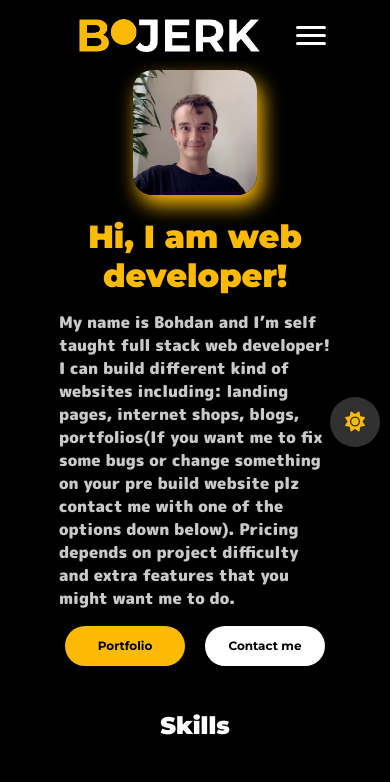
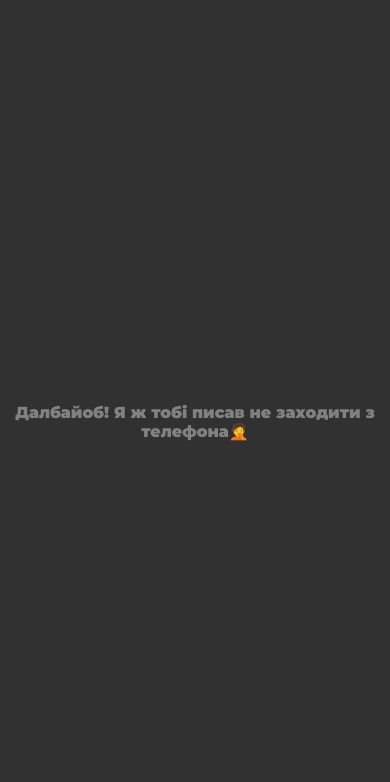
Before and after one commit to orionAnimals/My, a plain HTML site: page index.html in a window 390 px wide. Shown: the top 782 px of the page. Drawn offline with Linux system fonts and the light colour scheme; a web font is replaced by a local one.

Commit message:
Add files via upload

```diff
--- a/index.html
+++ b/index.html
@@ -16,9 +16,9 @@
 <body>
 
 
-	<!-- <div class="div_shadow_jaz_tobi_kazav">
+	<div class="div_shadow_jaz_tobi_kazav">
 		Далбайоб! Я ж тобі писав не заходити з телефона🤦
-	</div> -->
+	</div>
 
 	<!-- toggle dark-white theme  -->
 	<div class="container_button_theme">
--- a/style.css
+++ b/style.css
@@ -933,7 +933,7 @@ footer {
 }
 /*------MEDIA queries-----*/
 @media (max-width:1200px) {
-	/* .div_shadow_jaz_tobi_kazav {
+	.div_shadow_jaz_tobi_kazav {
 		display: flex;
 		justify-content: center;
 		align-items: center;
@@ -946,7 +946,7 @@ footer {
 		font-size: 2em;
 		font-weight: 800;
 		z-index: 10;
-	} */
+	}
 	/* wrapper for about me */
 	.about_me_main_wrapper {
 		flex-direction: column;
```
